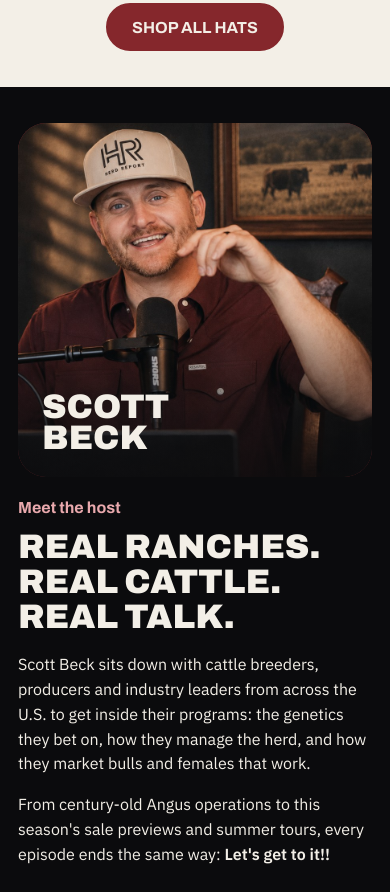
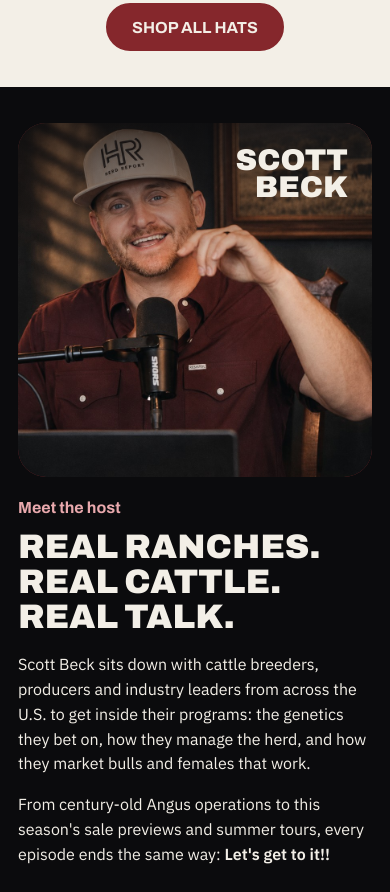
Before and after one commit to SocialVideoStudios/herdreport, a plain HTML site: page index.html in a window 390 px wide. Shown: the part 2780-3672 px from the top of the page. Drawn offline with nearby package versions, Linux system fonts and the light colour scheme.

Commit message:
Move Scott's name to the top right of the host photo on phones
Co-Authored-By: Claude Opus 5.5 <noreply@anthropic.com>
Claude-Session: https://claude.ai/code/session_01Tc7LDmf4MB6SMCTJP7bmwy

```diff
--- a/index.html
+++ b/index.html
@@ -343,6 +343,9 @@ footer small{opacity:.7}
  .host h2{font-size:34px}
  .host p{font-size:16px}
  .host .breeds{display:none}
+ .portrait{place-items:start end}
+ .portrait .nm{text-align:right;font-size:30px}
+ .portrait::after{inset:0 0 auto 0;height:40%;background:linear-gradient(rgb(11 11 13/.7),transparent)}
  .big a{min-height:0;padding:18px;gap:6px;flex-direction:row;align-items:center;justify-content:space-between}
  .big b{font-size:24px}
  .big span{font-size:14px;gap:12px}
```
